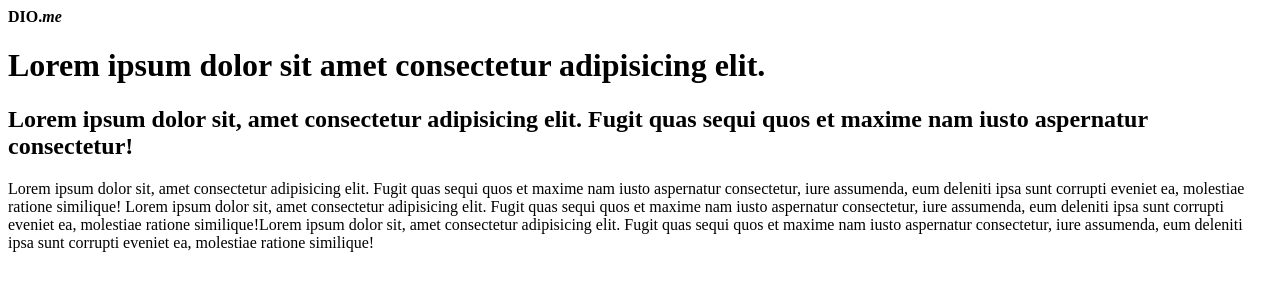
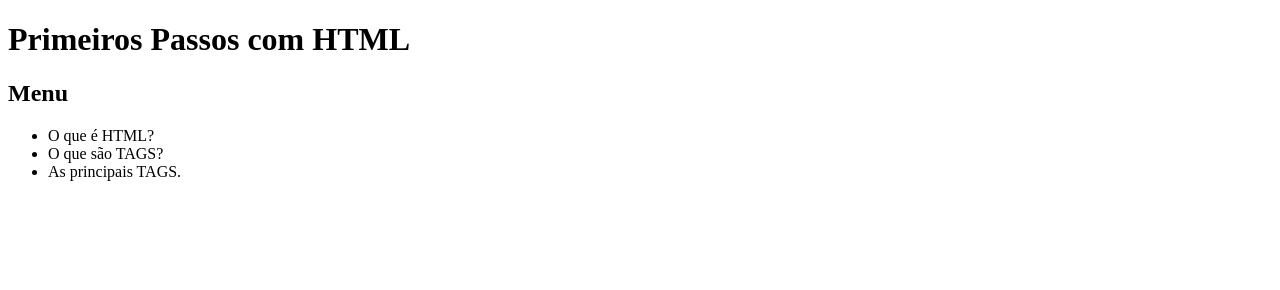
Before and after one commit to ninejfr/HTML, a plain HTML site: page index.html in a window 1280 px wide. Drawn offline with Linux system fonts and the light colour scheme.

Commit message:
Menu e início da estrturação do HTML.

```diff
--- a/index.html
+++ b/index.html
@@ -4,12 +4,17 @@
     <meta charset="UTF-8">
     <meta http-equiv="X-UA-Compatible" content="IE=edge">
     <meta name="viewport" content="width=device-width, initial-scale=1.0">
-    <title>Meu Primeiro HTML</title>
+    <title>Projeto - Formação HTML</title>
 </head>
 <body>
-   <strong>DIO.<i>me</i></strong>
-   <h1>Lorem ipsum dolor sit amet consectetur adipisicing elit. </h1>
-   <h2>Lorem ipsum dolor sit, amet consectetur adipisicing elit. Fugit quas sequi quos et maxime nam iusto aspernatur consectetur!</h2>
-   <p>Lorem ipsum dolor sit, amet consectetur adipisicing elit. Fugit quas sequi quos et maxime nam iusto aspernatur consectetur, iure assumenda, eum deleniti ipsa sunt corrupti eveniet ea, molestiae ratione similique! Lorem ipsum dolor sit, amet consectetur adipisicing elit. Fugit quas sequi quos et maxime nam iusto aspernatur consectetur, iure assumenda, eum deleniti ipsa sunt corrupti eveniet ea, molestiae ratione similique!Lorem ipsum dolor sit, amet consectetur adipisicing elit. Fugit quas sequi quos et maxime nam iusto aspernatur consectetur, iure assumenda, eum deleniti ipsa sunt corrupti eveniet ea, molestiae ratione similique!</p>
+
+    <h1> Primeiros Passos com HTML</h1>
+
+        <h2>Menu</h2>
+            <ul>
+                <li>O que é HTML?</li>
+                <li>O que são TAGS?</li>
+                <li>As principais TAGS.</li>
+            </ul>
 </body>
 </html>
```
